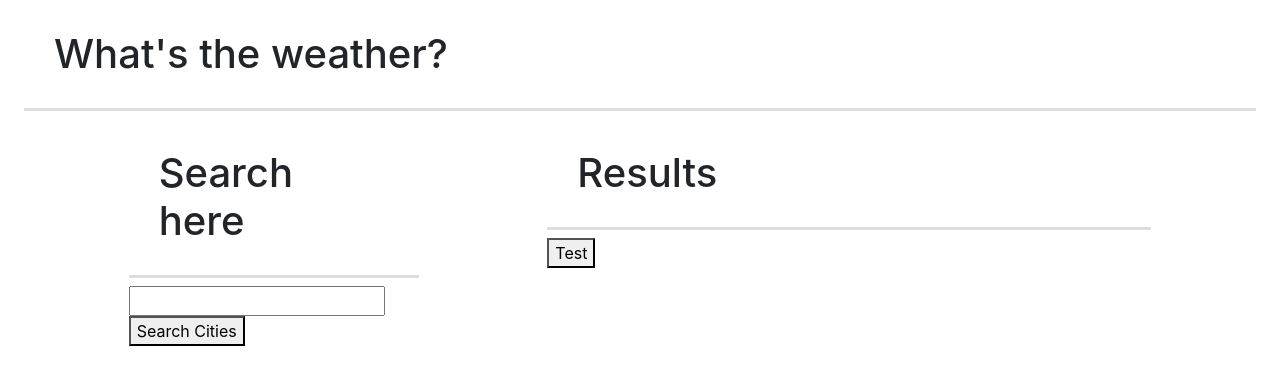
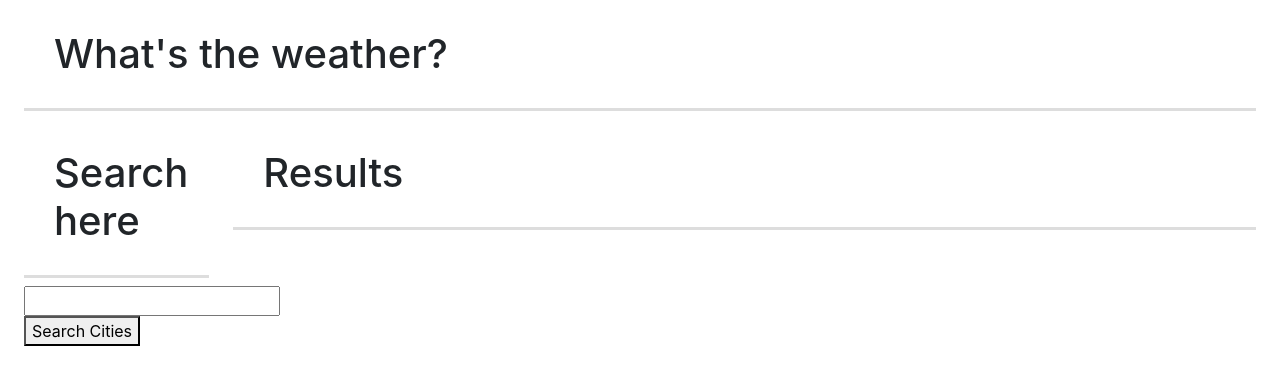
Before and after one commit to mattchley/react_Weather, a React (Create React App) app: page / in a window 1280 px wide. Shown: the top 384 px of the page. Built offline with nearby package versions, Linux system fonts and the light colour scheme.

Commit message:
Five Day forecast renders sideways

```diff
--- a/src/Pages/weather.js
+++ b/src/Pages/weather.js
@@ -1,6 +1,7 @@
 import React, { useState } from "react";
 import Container from '@material-ui/core/Container';
 import Grid from '@material-ui/core/Grid';
+import Card from '@material-ui/core/Card'
 import API from '../Utils/API';
 
 
@@ -15,18 +16,15 @@ function Weather() {
         citySearch(search)
     }
 
-    const handleTest = e => {
-        console.log(weather)
-
-    }
-
     const citySearch = search => {
         async function fetchData() {
             let fiveDayArray = await []
             const searchRes = await API.getWeather(search)
             const uvRes = await API.getUV(searchRes.data.coord.lat, searchRes.data.coord.lon)
             const fiveDayRes = await API.getFiveDay(searchRes.data.coord.lat, searchRes.data.coord.lon)
+            // need a systematic comparison of browser time to array time
             for (let index of fiveDayRes.data.list) {
+
                 fiveDayArray.push(
                     {
                         time: index.dt_txt,
@@ -35,7 +33,7 @@ function Weather() {
                 )
             }
 
-            // need a systematic comparison of browser time to array time
+
 
             setWeather([
                 ...weather,
@@ -45,7 +43,7 @@ function Weather() {
                     temp: searchRes.data.main.temp,
                     humidity: searchRes.data.main.humidity,
                     wind: searchRes.data.wind.speed,
-                    icon: `https://openweathermap.org/img/w/${searchRes.data.weather[0].icon}png`,
+                    icon: `https://openweathermap.org/img/w/${searchRes.data.weather[0].icon}.png`,
                     uvIndex: uvRes.data.value,
                     fiveDay: fiveDayArray
                 }
@@ -61,45 +59,49 @@ function Weather() {
     return (
         <Container>
             <h1>What's the weather?</h1>
-            <Grid container spacing={3} justify={"space-evenly"}>
-                <Grid item md={3} xs={12}>
+            <Grid container spacing={3}>
+                <Grid item md={2} xs={12}>
                     <h1>Search here</h1>
                     <input id="citySearch"
                         onChange={(event, value) => setSearch(document.getElementById("citySearch").value)} />
                     <button onClick={handleSubmit}>Search Cities</button>
                 </Grid>
+                <Grid item md={10} xs={12}>
+                    <h1>Results</h1>
+                    {weather.map(x =>
+                        <Grid item md={12} xs={12} >
 
-                <Grid item md={6} xs={12}>
-                    <h1>Results</h1>
-
-
-                    <button onClick={handleTest}>Test</button>
-                    {weather.map(x =>
-                        <div>
                             <p>{x.name}</p>
                             <p>{x.temp}</p>
                             <p>{x.humidity}</p>
                             <p>{x.wind}</p>
                             <p>{x.uvIndex}</p>
                             <img src={x.icon} />
-                            {
-                                x.fiveDay.map(y =>
-                                    <div>
+
+                        </Grid>
+                    )}
+                </Grid>
+            </Grid>
+            <Grid container spacing={3}>
+                <Grid item md={2} />
+                <Grid item md={10} xs={12}>
+                    <Grid container spacing={3}>
+                        {weather.map(x =>
+                            x.fiveDay.map(y => (
+                                <Grid item xs={2}>
+                                    <Card>
                                         <p>{y.time}</p>
                                         <p>{y.temp}</p>
-                                    </div>
-                                )
-                            }
+                                    </Card>
+                                </Grid>
+                            )
+                            )
 
-                        </div>
-                    )}
-
-
-
+                        )}
+                    </Grid>
                 </Grid>
             </Grid>
-
-        </Container>
+        </Container >
     )
 }
 
```
